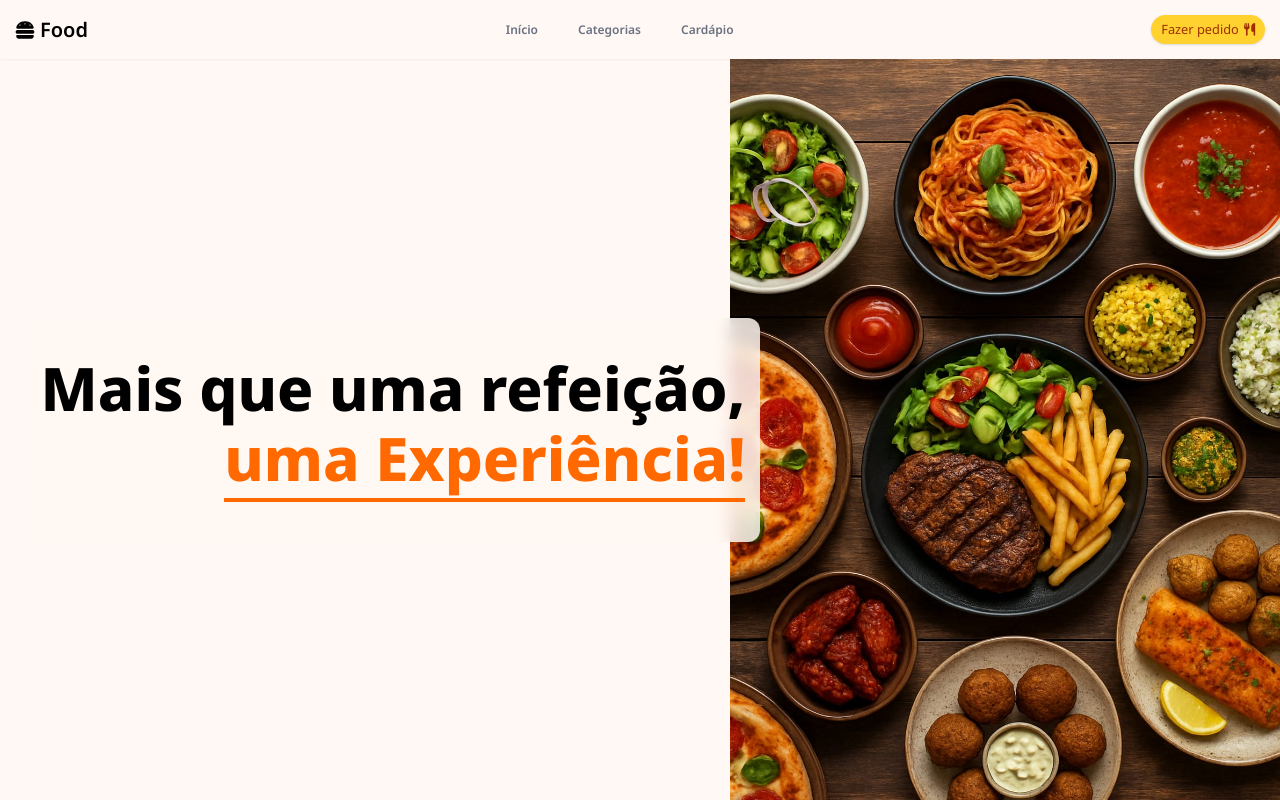
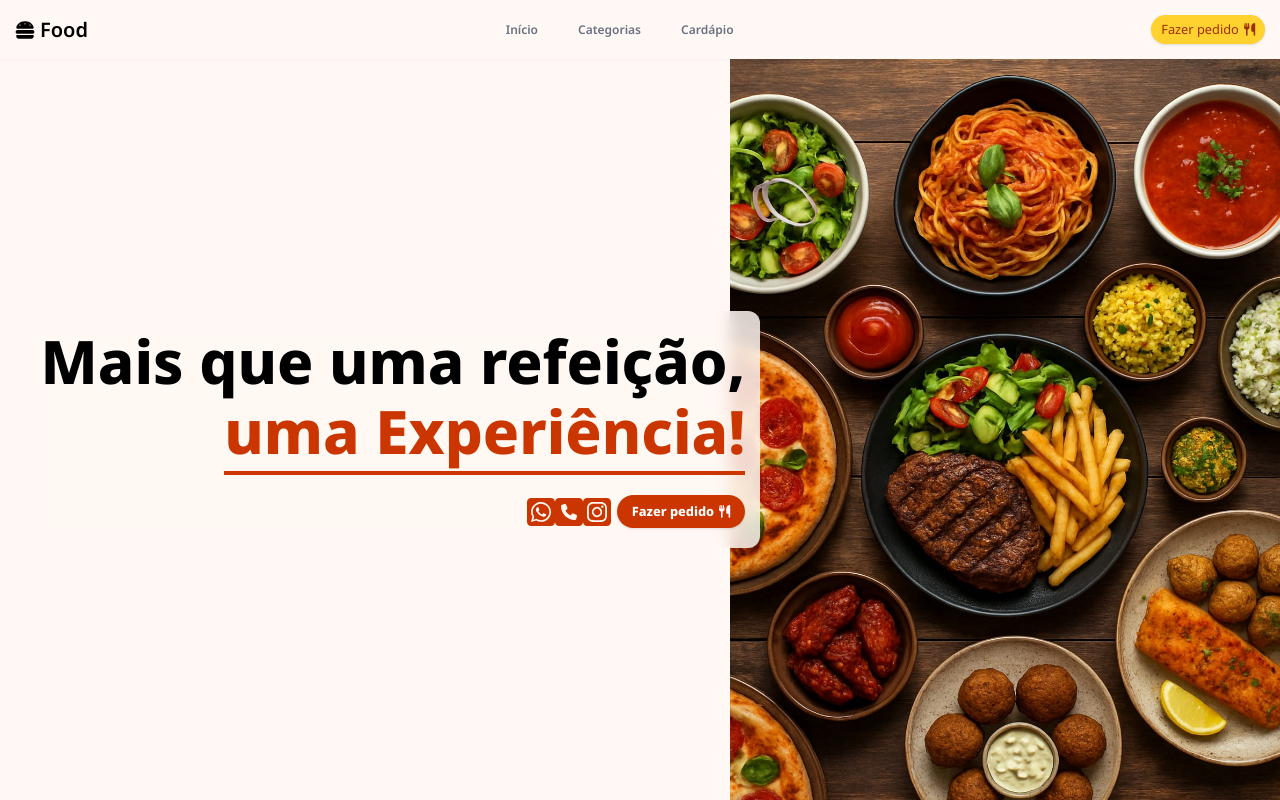
Before and after one commit to joaofilipesoares45/food-landingpage, a React (Vite) app: page / in a window 1280 px wide. Built offline with nearby package versions, Linux system fonts and the light colour scheme; a web font is replaced by a local one.

Commit message:
4 commit

```diff
--- a/src/pages/home/index.jsx
+++ b/src/pages/home/index.jsx
@@ -1,6 +1,6 @@
 import { FontAwesomeIcon } from "@fortawesome/react-fontawesome"
-import { faBars, faBurger, faChevronCircleDown, faChevronCircleUp, faCode, faUtensils } from "@fortawesome/free-solid-svg-icons"
-import { faGithub, faInstagram, faLinkedin, faWhatsapp } from "@fortawesome/free-brands-svg-icons"
+import { faBars, faBurger, faChevronCircleDown, faChevronCircleUp, faCode, faPhone, faPhoneAlt, faPhoneSquare, faUtensils } from "@fortawesome/free-solid-svg-icons"
+import { faGithub, faInstagram, faInstagramSquare, faLinkedin, faWhatsapp, faWhatsappSquare } from "@fortawesome/free-brands-svg-icons"
 import HomeSidebar from "./components/Sidebar"
 import { openLink, openModal, whatsMsg } from "../../utils/functions"
 import Cardapio from "./components/Cardapio"
@@ -40,16 +40,26 @@ export default function Home() {
                 <FontAwesomeIcon icon={faBars} className="flex sm:hidden! text-xl" onClick={() => openModal("home-sidebar")} />
             </header>
 
-            <section className="sm:h-[calc(100vh-59.2px)] h-screen w-full flex items-center overflow-hidden!" id="inn">
+            <section className="sm:h-[calc(100vh-59.2px)] h-[calc(100vh-100px)] w-full flex items-center overflow-hidden!" id="inn">
 
                 <div className="relative flex items-center justify-end w-full h-full">
-                    <h1 className="sm:text-6xl text-[2.5rem] font-extrabold flex flex-col sm:items-end mx-[2vw] absolute left-0 bg-[#fff8f4d5] backdrop-blur-sm p-[40px_15px] rounded-xl">
+                    <h1 className="sm:text-6xl text-[2.5rem] font-extrabold flex flex-col sm:items-end mx-[2vw] absolute left-0 bg-[#fff8f4d5] backdrop-blur-sm p-[20px_15px] rounded-xl">
                         Mais que uma refeição,
-                        <span className="text-orange-500 sm:mt-2.5 border-b-4 sm:pb-2.5">
+                        <span className="text-orange-700 sm:mt-2.5 border-b-4 sm:pb-2.5">
                             uma Experiência!
                         </span>
+
+                        <h2 className="text-orange-700 text-[2rem]! mt-5 flex items-center justify-between gap-1.5 ">
+                            <span className="[&>svg]:hover:text-amber-900">
+                                <FontAwesomeIcon icon={faWhatsappSquare} />
+                                <FontAwesomeIcon icon={faPhoneSquare} />
+                                <FontAwesomeIcon icon={faInstagramSquare} />
+                            </span>
+
+
+                            <button className="flex p-[10px_15px] bg-orange-700 text-white shadow-sm hover:shadow-md hover:bg-orange-900 w-fit rounded-full! text-[.8rem]">Fazer pedido <FontAwesomeIcon icon={faUtensils} /></button>
+                        </h2>
                     </h1>
-
                     <div className="bg-[url(/bannerV.jpg)] bg-cover h-full w-dvw max-w-[550px]"></div>
                 </div>
 
@@ -60,7 +70,7 @@ export default function Home() {
             </section>
 
             <section className={`p-4 pt-2 transition-all flex flex-col items-center ${open ? "h-min" : "h-97!"} relative mb-4`} id="cdp">
-                <button className="absolute bottom-1 bg-[#ff4500] text-white rounded-full! p-[4px_10px] gap-3! font-semibold text-[.8rem]" onClick={() => {
+                <button className="absolute bottom-1 bg-[#ff4500] hover:bg-orange-900 text-white rounded-full! p-[4px_10px] gap-3! font-semibold text-[.8rem]" onClick={() => {
                     setOpen(!open)
                     console.log(open)
                 }} >
```
